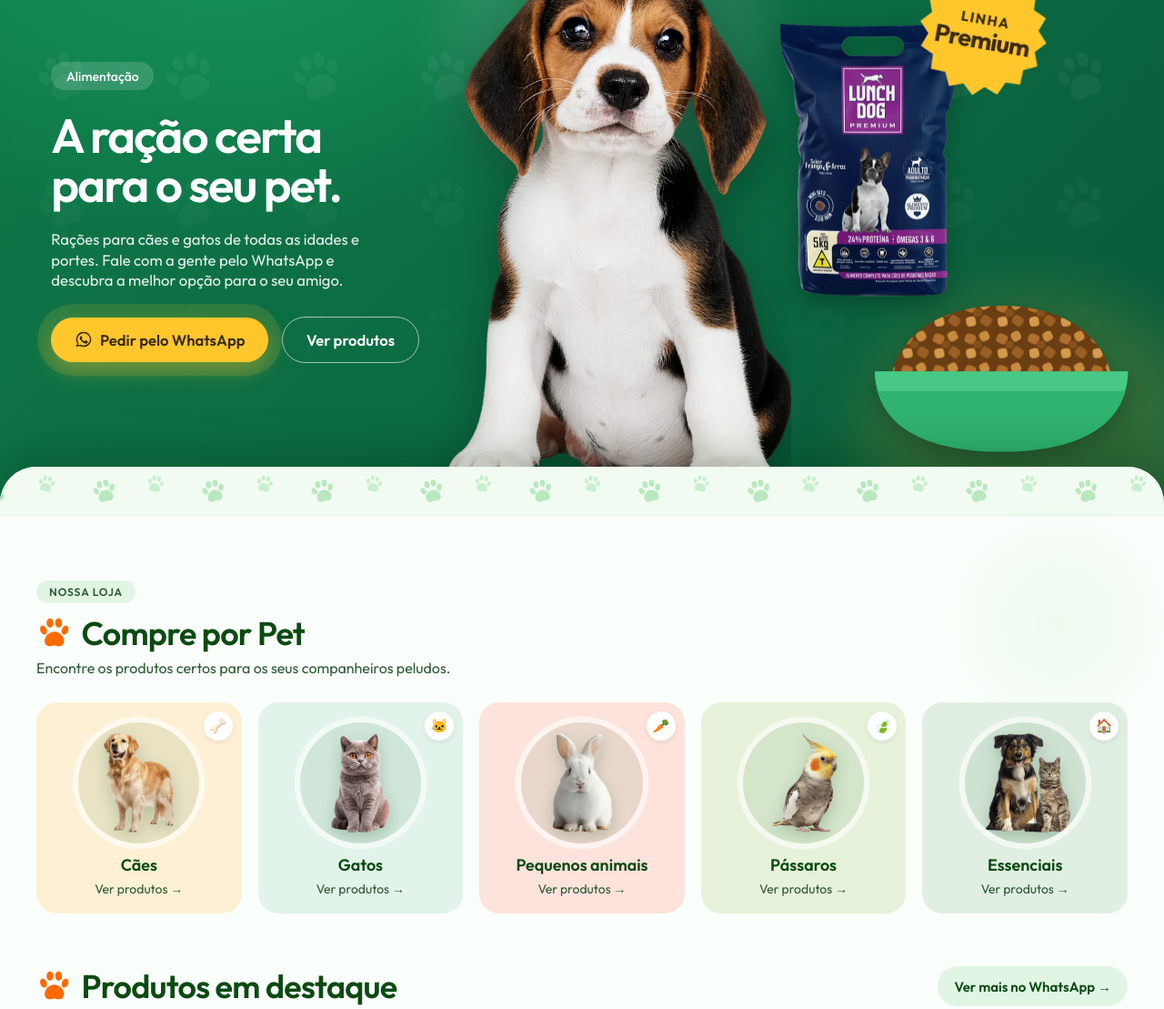
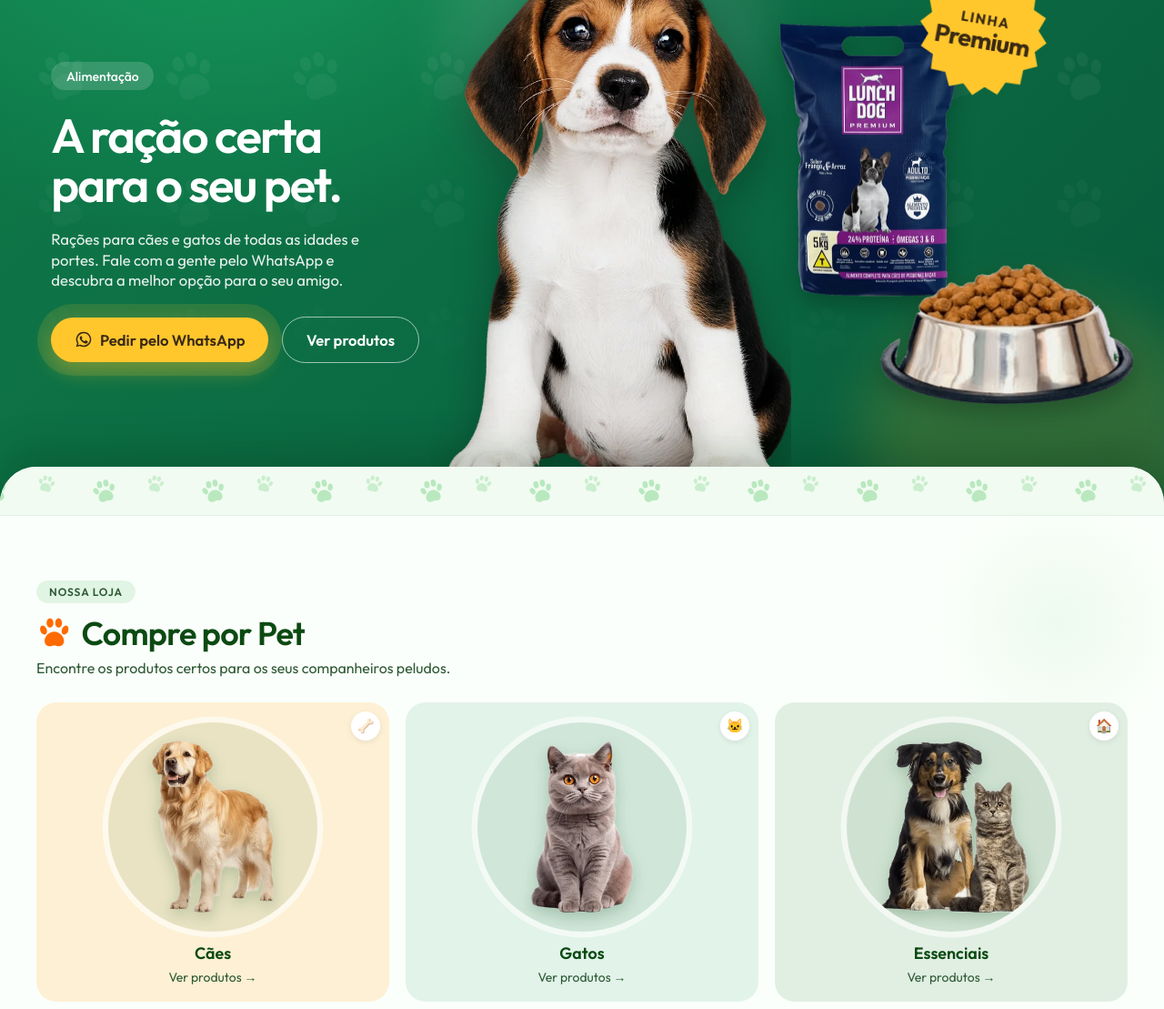
Before and after one commit to snn234/provet-duque-site, a plain HTML site: page index.html in a window 1280 px wide. Shown: the part 1044-2153 px from the top of the page at 91% size. Drawn offline with Linux system fonts and the light colour scheme.

Commit message:
Troca a tigela desenhada por foto real e reduz as categorias a três
A tigela de ração da faixa verde passa a ser uma foto recortada (inox
com ração), reposicionada para não ser cortada pela seção seguinte.
A seção "Compre por Pet" fica só com Cães, Gatos e Essenciais, em
grade de três colunas.

Co-Authored-By: Claude Sonnet 5.5 <noreply@anthropic.com>

```diff
--- a/extras.css
+++ b/extras.css
@@ -102,3 +102,6 @@
     100% { opacity: 0; transform: translateY(-60vw) rotate(14deg); }
   }
 }
+
+/* com 3 categorias, o círculo não passa de um tamanho confortável */
+.cat-card .slot { width: min(66%, 230px); }
--- a/index.html
+++ b/index.html
@@ -174,11 +174,7 @@
         <span class="burst"><i>linha</i><b>Premium</b></span>
         <div class="slot dog-slot" data-slot="foto-cachorro-oferta"><svg viewBox="0 0 100 100"><use href="#paw"/></svg><img src="assets/beagle.webp" width="800" height="1038" loading="lazy" alt=""></div>
         <img class="bag bag-big" src="assets/racao-lunch-dog.webp" width="480" height="623" loading="lazy" alt="">
-        <svg class="bowl" viewBox="0 0 220 130">
-          <path d="M20 62c10-40 50-56 90-56s80 16 90 56z" fill="url(#kibble)"/>
-          <path d="M6 60h208c0 40-34 66-104 66S6 100 6 60z" fill="#2fb36e"/>
-          <path d="M6 60h208c0 6-1 11-3 16H9c-2-5-3-10-3-16z" fill="#47c985"/>
-        </svg>
+        <img class="bowl" src="assets/tigela-racao.webp" width="606" height="336" loading="lazy" alt="">
       </div>
     </div></div></section>
 
@@ -209,18 +205,6 @@
             <span class="cat-badge" aria-hidden="true">🐱</span>
             <div class="slot" data-slot="foto-gatos"><svg viewBox="0 0 100 100" aria-hidden="true"><use href="#paw"/></svg><img src="assets/cat-gatos.webp" width="400" height="400" loading="lazy" alt="Gato cinza de olhos laranja sentado"></div>
             <h3>Gatos</h3>
-            <span class="go-link">Ver produtos →</span>
-          </a>
-          <a class="cat-card" href="https://wa.me/5591986461111" data-wa="Olá! Quero ver produtos para pequenos animais." target="_blank" rel="noopener" style="--tint:#fde3dc">
-            <span class="cat-badge" aria-hidden="true">🥕</span>
-            <div class="slot" data-slot="foto-pequenos"><svg viewBox="0 0 100 100" aria-hidden="true"><use href="#paw"/></svg><img src="assets/cat-pequenos.webp" width="400" height="400" loading="lazy" alt="Coelho branco sentado"></div>
-            <h3>Pequenos animais</h3>
-            <span class="go-link">Ver produtos →</span>
-          </a>
-          <a class="cat-card" href="https://wa.me/5591986461111" data-wa="Olá! Quero ver produtos para pássaros." target="_blank" rel="noopener" style="--tint:#e6f2da">
-            <span class="cat-badge" aria-hidden="true">🍃</span>
-            <div class="slot" data-slot="foto-passaros"><svg viewBox="0 0 100 100" aria-hidden="true"><use href="#paw"/></svg><img src="assets/cat-passaros.webp" width="400" height="400" loading="lazy" alt="Calopsita amarela e cinza"></div>
-            <h3>Pássaros</h3>
             <span class="go-link">Ver produtos →</span>
           </a>
           <a class="cat-card" href="https://wa.me/5591986461111" data-wa="Olá! Quero ver os itens essenciais para pets." target="_blank" rel="noopener" style="--tint:#e1efe3">
--- a/secoes.css
+++ b/secoes.css
@@ -96,7 +96,7 @@
 
 .bag { position: absolute; height: auto; filter: drop-shadow(0 .8cqw 1cqw rgba(0,0,0,.25)); animation: float 6s ease-in-out infinite; }
 .bag-big { left: 65cqw; top: 11cqw; width: 19cqw; }
-.bowl { position: absolute; right: 2.5cqw; bottom: 4cqw; width: 23cqw; filter: drop-shadow(0 .8cqw 1cqw rgba(0,0,0,.25)); }
+.bowl { position: absolute; right: 2.5cqw; bottom: 8.5cqw; width: 22cqw; height: auto; filter: drop-shadow(0 .8cqw 1cqw rgba(0,0,0,.25)); }
 .burst {
   position: absolute; z-index: 4; left: 79cqw; top: 7cqw; width: 11cqw; height: 11cqw;
   display: grid; place-content: center; text-align: center; color: #3a2a14; background: #ffc72c;
@@ -132,7 +132,7 @@
 .cat-card .slot::after { display: none; }
 .cat-card .slot svg { margin-bottom: 0; }
 
-.cats { margin-top: clamp(18px, 2.2cqw, 28px); display: grid; grid-template-columns: repeat(5, 1fr); gap: clamp(10px, 1.5cqw, 18px); }
+.cats { margin-top: clamp(18px, 2.2cqw, 28px); display: grid; grid-template-columns: repeat(3, 1fr); gap: clamp(10px, 1.5cqw, 18px); }
 .cat-card {
   position: relative; display: flex; flex-direction: column; align-items: center; text-align: center;
   padding: clamp(14px, 1.8cqw, 22px) 12px clamp(12px, 1.4cqw, 18px); border-radius: 22px; background: var(--tint);
@@ -328,7 +328,7 @@
   .bag-big { left: 56vw; top: 24vw; width: 36vw; }
   .burst { left: 70vw; top: 8vw; width: 24vw; height: 24vw; }
   .burst b { font-size: 4.6vw; } .burst i { font-size: 2.8vw; }
-  .bowl { right: 3vw; bottom: 3vw; width: 42vw; }
+  .bowl { right: 3vw; bottom: 11vw; width: 40vw; }
   .b1 { left: 10vw; top: 10vw; width: 60vw; height: 60vw; filter: blur(8vw); }
 
   .cats .cat-card:last-child .slot { width: min(66%, 130px); }
```
Also changed, not shown: assets/tigela-racao.webp (added).
